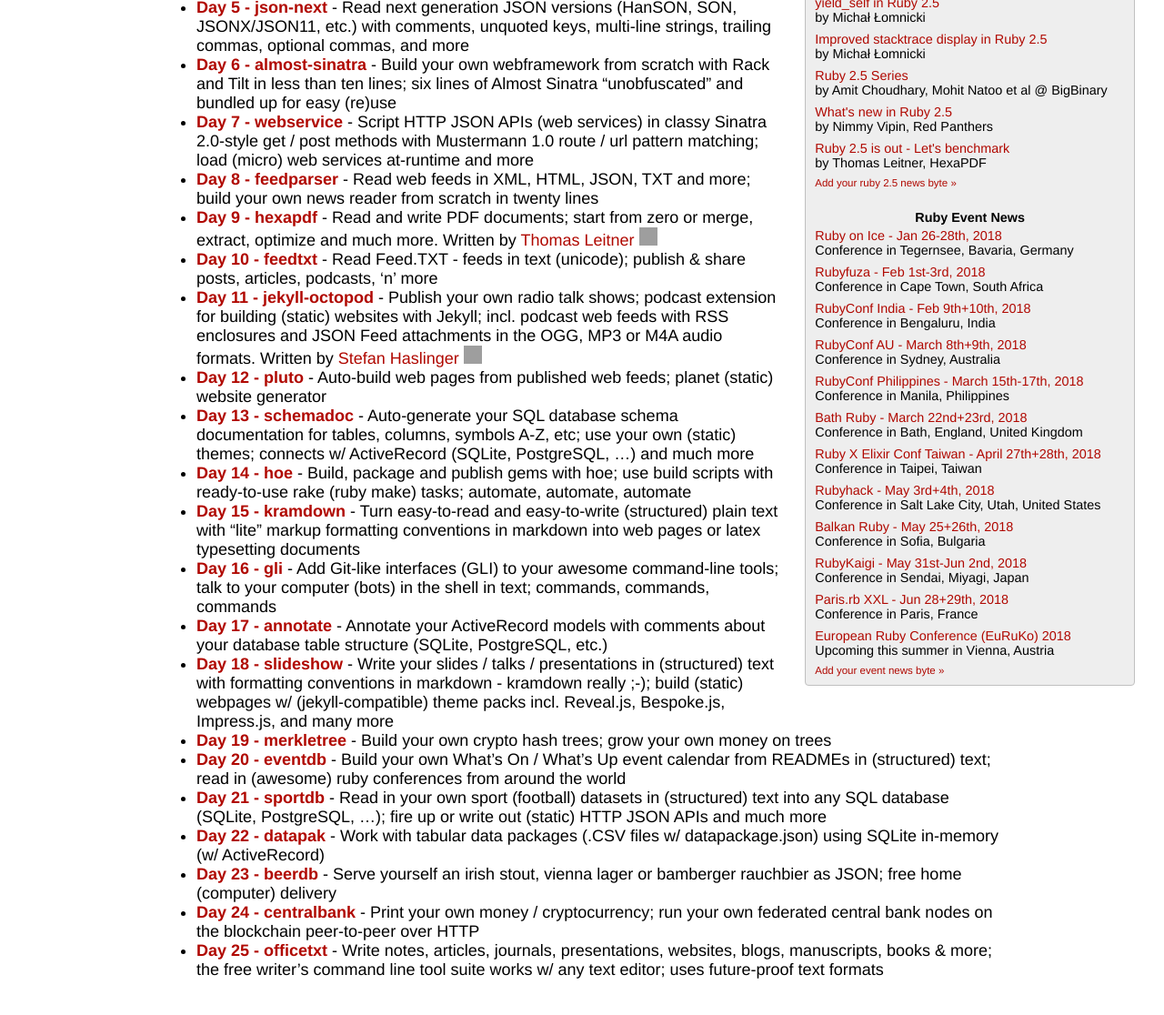
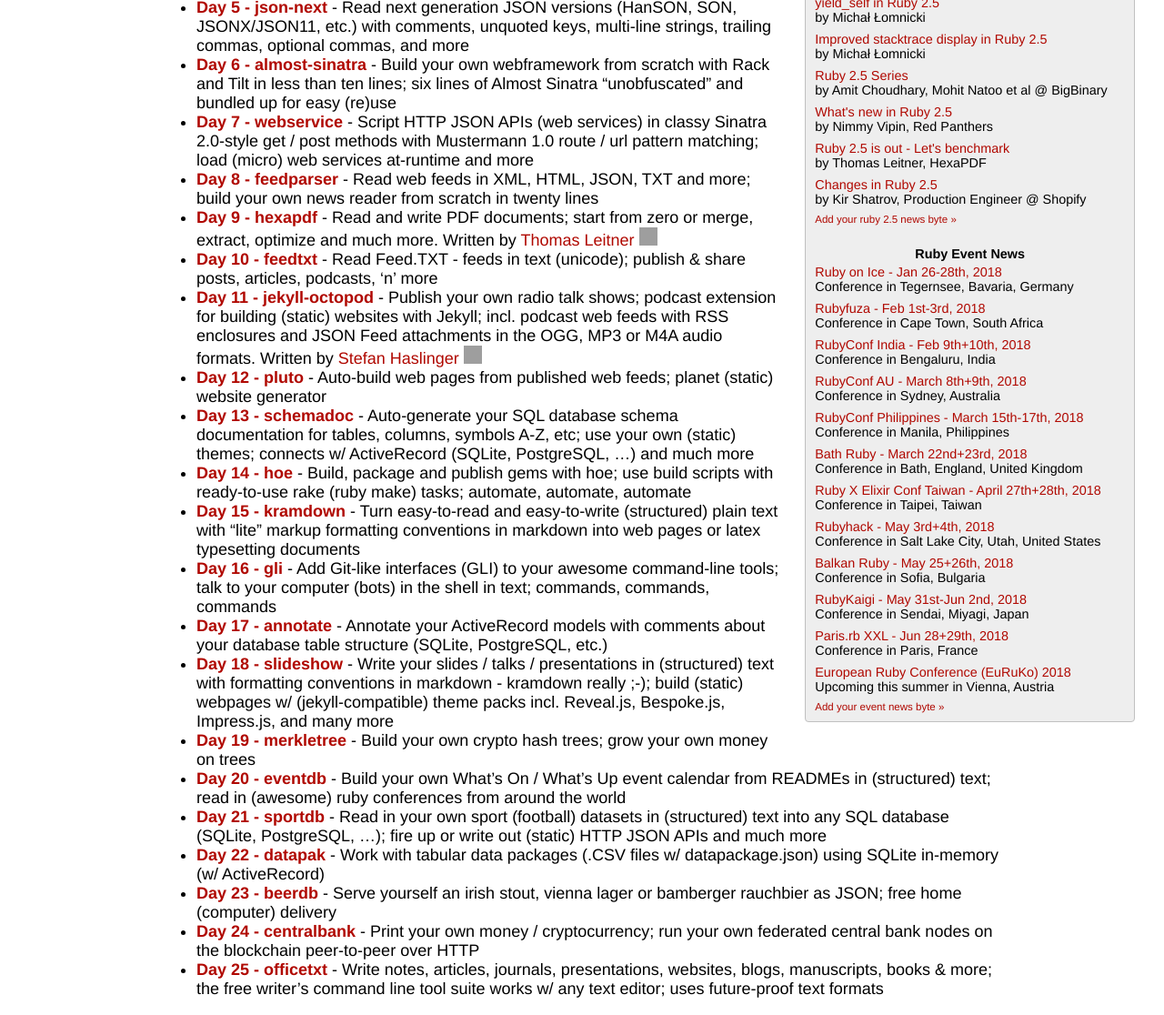
Before and after one commit to wongatron/calendar, a Jekyll site: the page built from README.md, in a window 1280 px wide. Shown: the part 320-1436 px from the top of the page at 91% size. Built offline with Jekyll 4.4.1, drawn with Linux system fonts in a browser that asks for light colours; our own code applies the rules of GitHub Pages for plain Markdown files; before the commit the page ends 1415 px from its top, so only the background shows below that; grey boxes are pictures that could not be loaded.

Commit message:
Update ruby25.yml

```diff
--- a/_data/ruby25.yml
+++ b/_data/ruby25.yml
@@ -47,3 +47,7 @@
 - title:    "Ruby 2.5 is out - Let's benchmark"
   subtitle: "by Thomas Leitner, HexaPDF"
   url:      https://gettalong.org/blog/2017/benchmarking-ruby-2-5
+
+- title:    "Changes in Ruby 2.5"
+  subtitle: "by Kir Shatrov, Production Engineer @ Shopify"
+  url:      http://iempire.ru/2017/12/26/ruby-2-5
```
